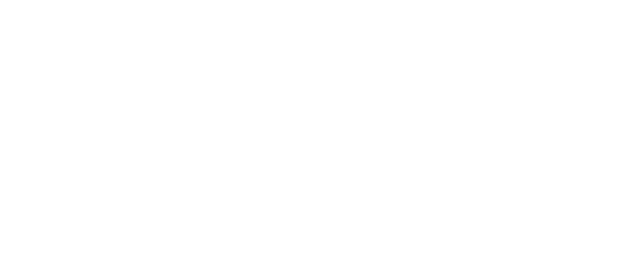
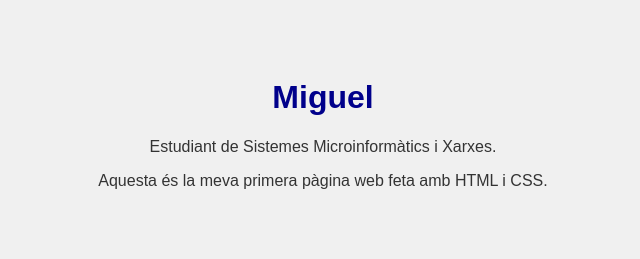
Before and after one commit to mikikanet-jpg/Pagina-web, a plain HTML site: page index.html in a window 1280 px wide. Shown: the whole page, without its empty margins (317-957 px from the left). Drawn offline with Linux system fonts and the light colour scheme.

Commit message:
Finalitzacio del index i del css

```diff
--- a/css/cssindex.css
+++ b/css/cssindex.css
@@ -0,0 +1,19 @@
+body {
+  background-color: #f0f0f0;
+  font-family: Arial, sans-serif;
+  text-align: center;
+  padding: 50px;
+}
+
+h1 {
+  color: darkblue;
+}
+
+p {
+  color: #333;
+}
+
+img {
+  border-radius: 50%;
+  margin-top: 20px;
+}
--- a/index.html
+++ b/index.html
@@ -5,3 +5,11 @@
   <title>Pàgina Personal - Miguel</title>
   <link rel="stylesheet" href="css/cssindex.css">
 </head>
+<body>
+  <h1>Miguel</h1>
+  <p>Estudiant de Sistemes Microinformàtics i Xarxes.</p>
+
+
+  <p>Aquesta és la meva primera pàgina web feta amb HTML i CSS.</p>
+</body>
+</html>
```
Also changed, not shown: imatges/Elguapo.jpg (added).
